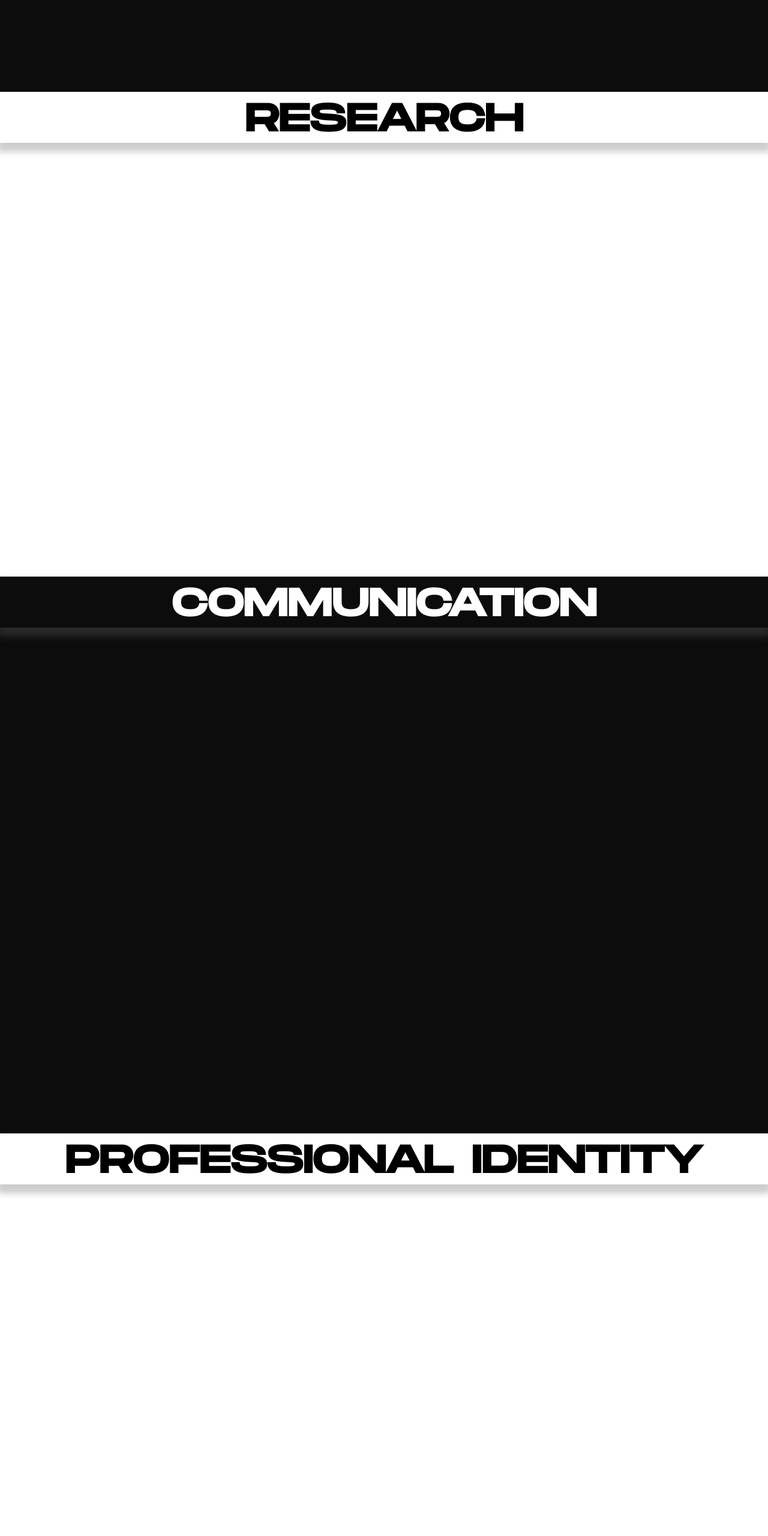
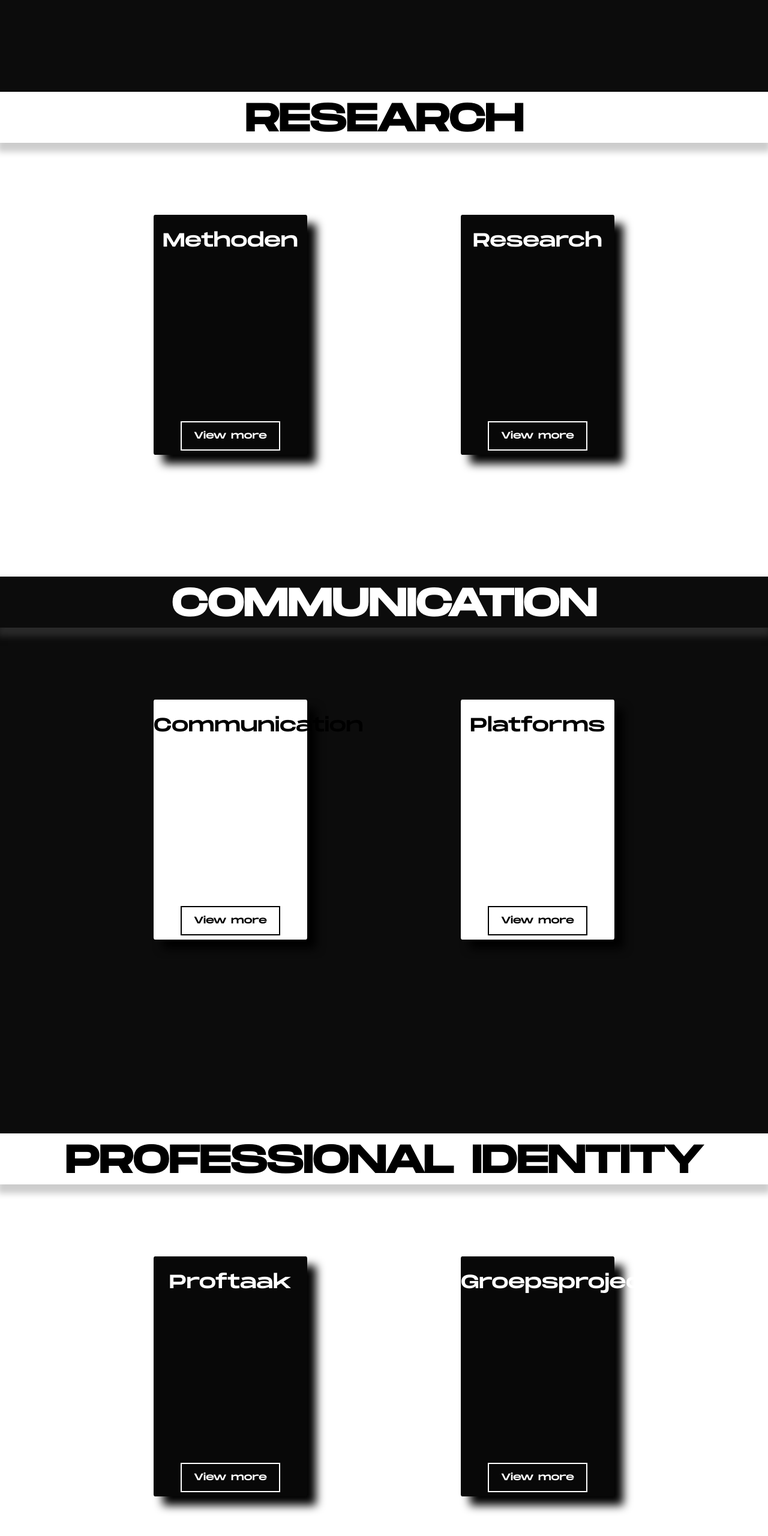
Before and after one commit to Leafar2001/Portfolio-SEMESTER-2, a plain HTML site: page index.html in a window 1280 px wide. Shown: the part 3311-5871 px from the top of the page at 60% size. Drawn offline with Linux system fonts and the light colour scheme.

Commit message:
cards fixed and added
Ik heb de card bug gefixt. Ook heb ik deze nu toegevoegd aan alle secties. en beter gestyled

```diff
--- a/css/style.css
+++ b/css/style.css
@@ -298,13 +298,16 @@ body {
     font-size: 115%;
     box-shadow: #0c0c0c;
 }
-.cardb:hover{
+.cardb:hover {
     color: black;
     background-color: white;
     height: 53vh;
     width: 23vw;
     font-size: 115%;
     box-shadow: #0c0c0c;
+}
+.cardb:hover span {
+    color: black;
 }
 .cardw:hover a{
     color: white;
--- a/index.html
+++ b/index.html
@@ -101,12 +101,60 @@
     </section>
     <section id="RE">
         <h1 class="Headlineblack">Research</h1>
+        <div class="card-container">
+            <div class=cardb>
+                <div class="cardb-image"></div>
+                <div class=cardb-text>
+                    <span id="cardheader">Methoden</span>
+                </div>
+                <div class="button-container-b"><a href=# class="card-btn">View more</a></div>
+            </div>
+            <div class=cardb>
+                <div class="cardb-image"></div>
+                <div class=cardb-text>
+                    <span card="cardheader">Research</span>
+                </div>
+                <div class="button-container-b"><a href=# class="card-btn">View more</a></div>
+            </div>
+        </div>
     </section>
     <section id="COM">
         <h1 class="Headline">Communication</h1>
+        <div class="card-container">
+            <div class=cardw>
+                <div class="cardw-image"></div>
+                <div class=cardw-text>
+                    <span>Communication</span>
+                </div>
+                <div class="button-container"><a href=# class="card-btn">View more</a></div>
+            </div>
+            <div class=cardw>
+                <div class="cardw-image"></div>
+                <div class=cardw-text>
+                    <span>Platforms</span>
+                </div>
+                <div class="button-container"><a href=# class="card-btn">View more</a></div>
+            </div>
+        </div>
     </section>
     <section id="PROF">
         <h1 class="Headlineblack">Professional Identity</h1>
+        <div class="card-container">
+            <div class=cardb>
+                <div class="cardb-image"></div>
+                <div class=cardb-text>
+                    <span id="cardheader">Proftaak</span>
+                </div>
+                <div class="button-container-b"><a href=# class="card-btn">View more</a></div>
+            </div>
+            <div class=cardb>
+                <div class="cardb-image"></div>
+                <div class=cardb-text>
+                    <span card="cardheader">Groepsproject</span>
+                </div>
+                <div class="button-container-b"><a href=# class="card-btn">View more</a></div>
+            </div>
+        </div>
     </section>
 </body>
 </html>
```
